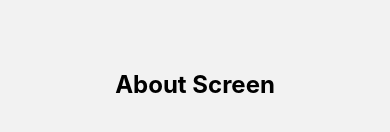
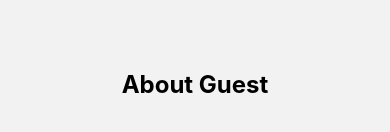
Before and after one commit to gopinav/React-Native-Tutorials, a React Native app in the folder RNNavigation/: screen /About in a window 390 px wide. Shown: the part 362-494 px from the top of the page. Built offline with nearby package versions, Linux system fonts and the light colour scheme.

Commit message:
Passing data between screens

```diff
--- a/RNNavigation/App.js
+++ b/RNNavigation/App.js
@@ -10,7 +10,13 @@
     <NavigationContainer>
       <Stack.Navigator>
         <Stack.Screen name="Home" component={HomeScreen} />
-        <Stack.Screen name="About" component={AboutScreen} />
+        <Stack.Screen
+          name="About"
+          component={AboutScreen}
+          initialParams={{
+            name: "Guest",
+          }}
+        />
       </Stack.Navigator>
     </NavigationContainer>
   );
--- a/RNNavigation/screens/AboutScreen.js
+++ b/RNNavigation/screens/AboutScreen.js
@@ -1,10 +1,11 @@
 import React from "react";
 import { View, Text, StyleSheet } from "react-native";
 
-export default function AboutScreen() {
+export default function AboutScreen({ route }) {
+  const { name } = route.params;
   return (
     <View style={styles.container}>
-      <Text style={styles.text}>About Screen</Text>
+      <Text style={styles.text}>About {name}</Text>
     </View>
   );
 }
--- a/RNNavigation/screens/HomeScreen.js
+++ b/RNNavigation/screens/HomeScreen.js
@@ -2,14 +2,13 @@
 import { View, Text, Button, StyleSheet } from "react-native";
 import { useNavigation } from "@react-navigation/native";
 
-export default function HomeScreen() {
-  const navigation = useNavigation();
+export default function HomeScreen({ navigation }) {
   return (
     <View style={styles.container}>
       <Text style={styles.text}>Home Screen</Text>
       <Button
         title="Go to About"
-        onPress={() => navigation.navigate("About")}
+        onPress={() => navigation.navigate("About", { name: "Vishwas" })}
       />
     </View>
   );
```
